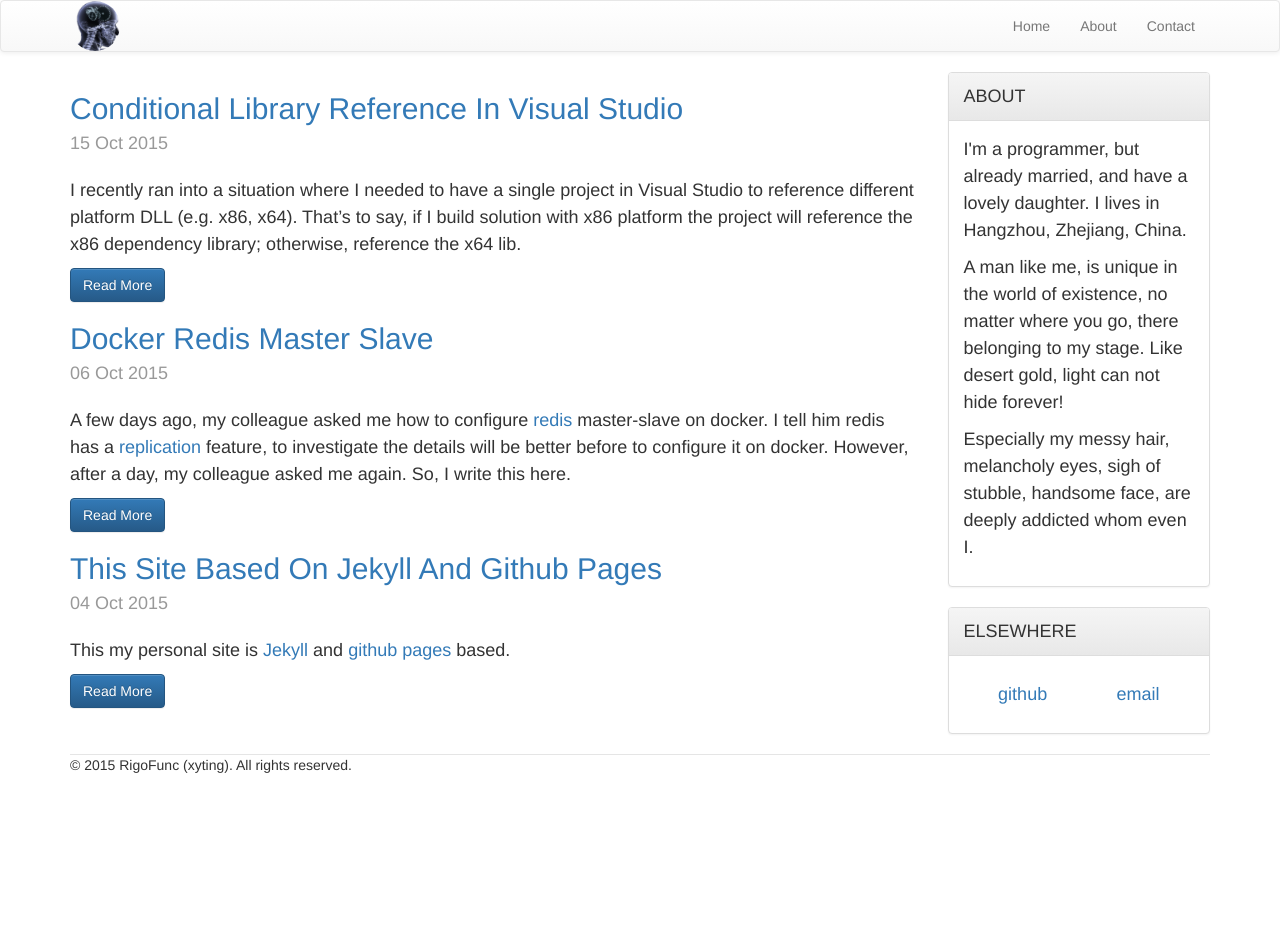
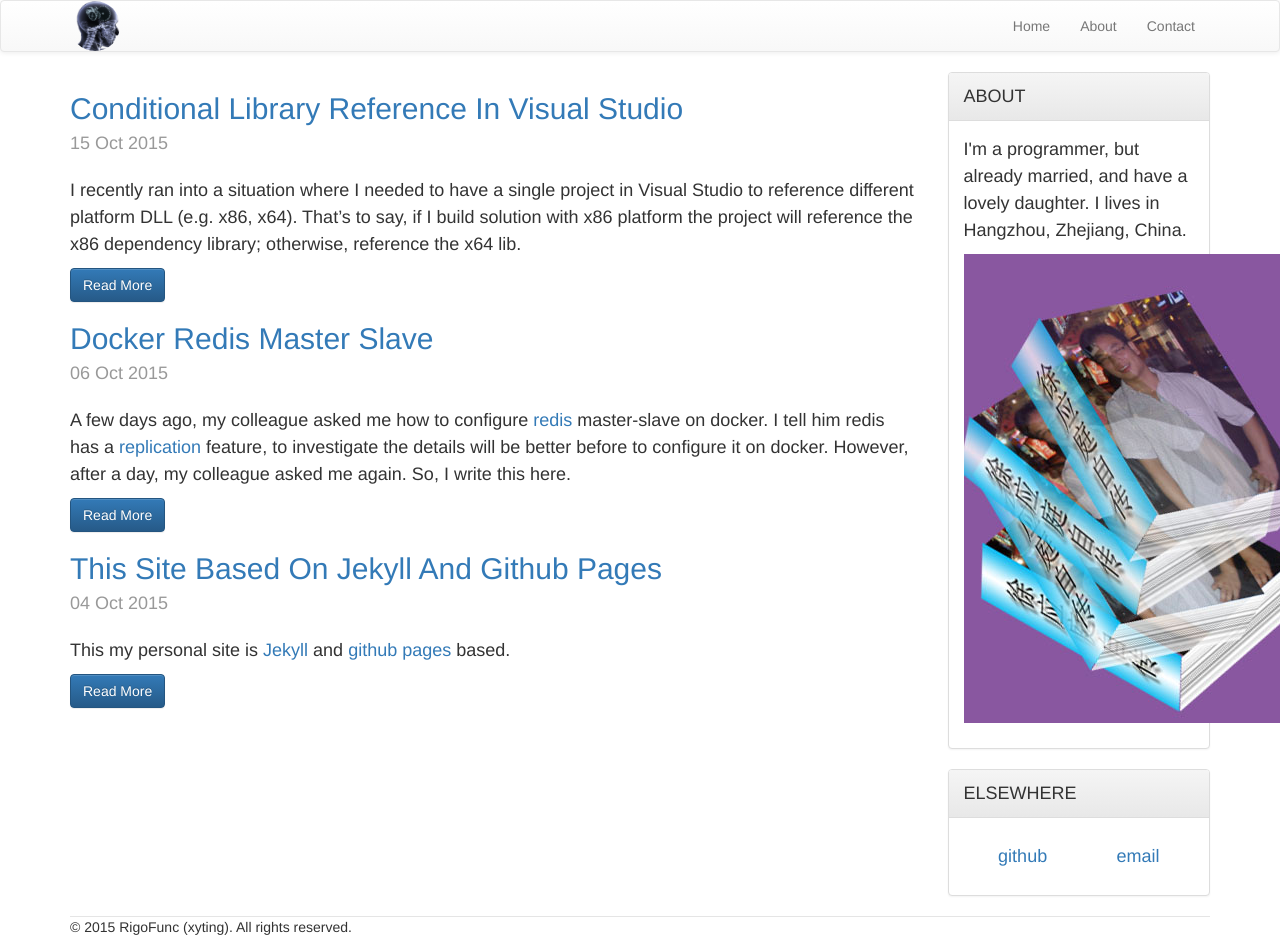
Before and after one commit to rigofunc/xyting.github.io, a Jekyll site: the page built from index.html, in a window 1280 px wide. Built offline with Jekyll 4.4.1, drawn with Linux system fonts in a browser that asks for light colours; Markdown is read by kramdown in place of the engine named in the settings; the list of posts is cut into pages by our own code; before the commit the page ends 900 px from its top, so only the background shows below that.

Commit message:
embed image in about

```diff
--- a/_layouts/default.html
+++ b/_layouts/default.html
@@ -48,9 +48,7 @@
           </div>
           <div class="panel-body">
             <p>I'm a programmer, but already married, and have a lovely daughter. I lives in Hangzhou, Zhejiang, China.</p>
-            <p>A man like me, is unique in the world of existence, no matter where you go, there belonging to my stage. Like
-              desert gold, light can not hide forever!</p>
-            <p> Especially my messy hair, melancholy eyes, sigh of stubble, handsome face, are deeply addicted whom even I.</p>
+            <p><img src="{{ site.url }}/images/logo.jpg"></p>
           </div>
         </div>
         <div class="panel panel-default">
```
